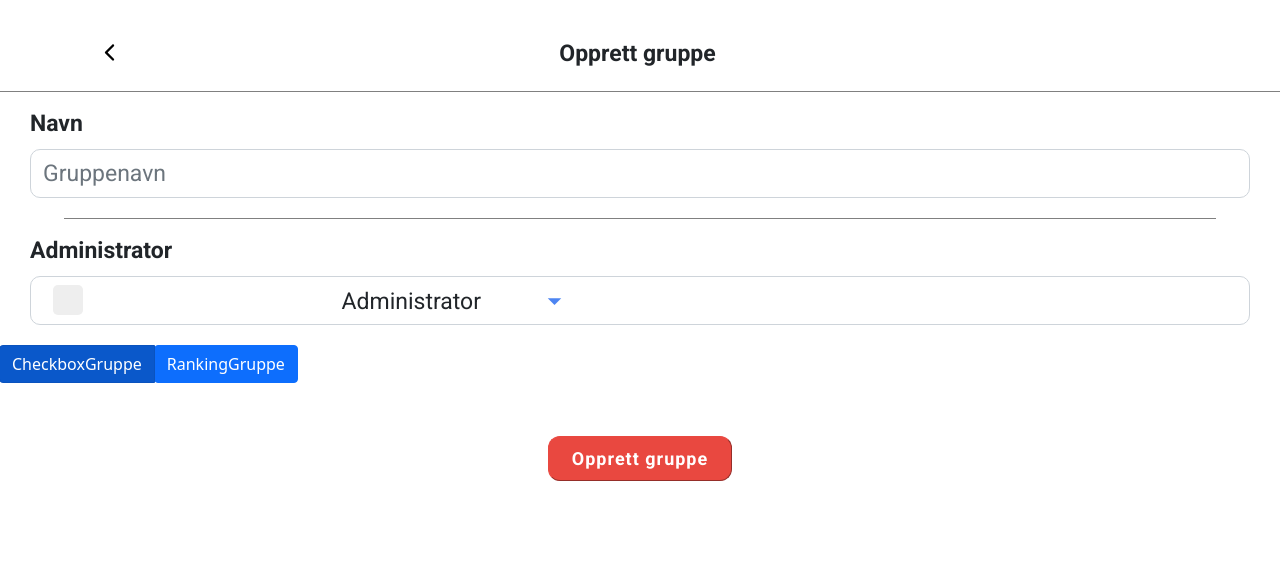
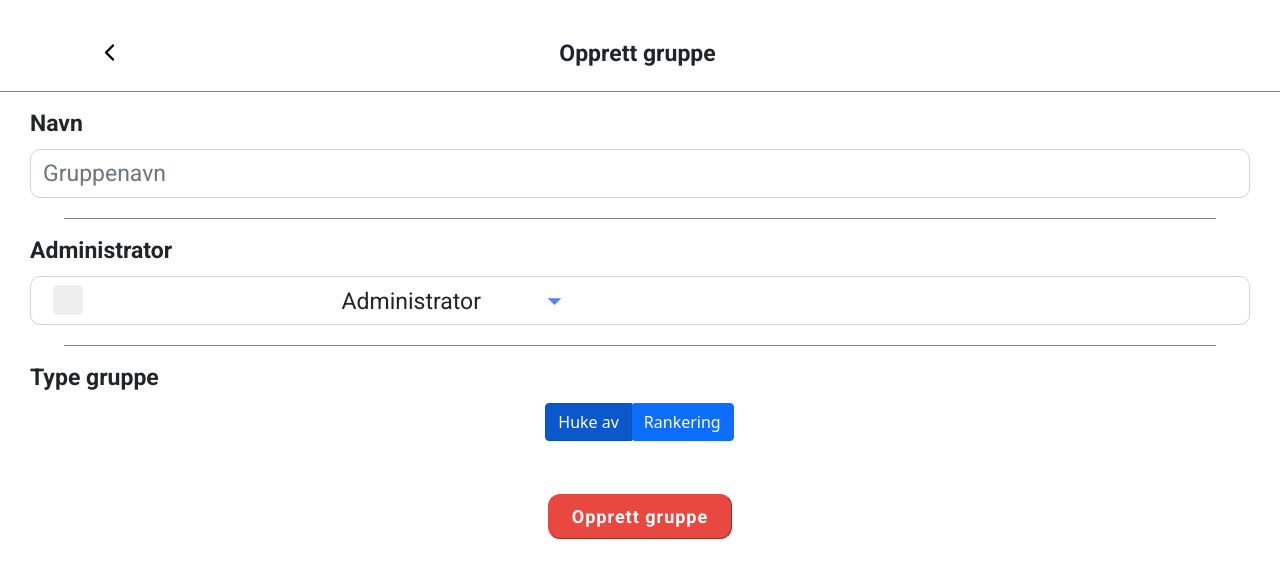
Before and after one commit to G-D-Tech/kompiter, a React (Create React App) app: page /CreateGroup in a window 1280 px wide. Shown: the top 578 px of the page. Built offline with nearby package versions, Linux system fonts and the light colour scheme; no server answers.

Commit message:
design endringer

```diff
--- a/src/screens/CreateGroup.js
+++ b/src/screens/CreateGroup.js
@@ -192,25 +192,30 @@ const CreateGroup = () => {
               Administrator er den eneste som kan legge til eller slette
               utfordringer. (Kan legge til flere administrator senere)
             </label>
-          ) : (
+          ) : null}
+        </form>
+        <div className="navbarTopOpprettUnder"></div>
+      </div>
+      <div>
+        <label className="opprettGruppeSecondHeader">Type gruppe</label>
+        <div className="d-flex justify-content-center">
           <ToggleButtonGroup type="radio" name="options" defaultValue={1}>
             <ToggleButton
               id="tbg-radio-1"
               value={1}
               onClick={() => setGroupType("checkBox")}
             >
-                CheckboxGruppe
+              Huke av
             </ToggleButton>
             <ToggleButton
               id="tbg-radio-2"
               value={2}
               onClick={() => setGroupType("ranking")}
             >
-                RankingGruppe
+              Rankering
             </ToggleButton>
           </ToggleButtonGroup>
-          )}
-        </form>
+        </div>
       </div>
 
       <div className="button-container">
--- a/src/screens/GroupPageAdd.js
+++ b/src/screens/GroupPageAdd.js
@@ -183,7 +183,7 @@ function GroupPageAdd() {
       .collection("groups")
       .doc(group.id)
       .collection("challenges")
-      .doc(challenge)
+      .doc(challenge.id)
       .update({ challengeName: rename });
   }
 
@@ -459,7 +459,7 @@ function GroupPageAdd() {
                       <div
                         className="renameSaveButtonStyle"
                         onClick={() => {
-                          renameChallenge(challenge.id);
+                          renameChallenge(challenge);
                           setRenameIsOpen(!renameIsOpen);
                         }}
                       >
--- a/src/screens/GroupPageSetting.js
+++ b/src/screens/GroupPageSetting.js
@@ -144,11 +144,11 @@ function GroupPageSetting() {
         {GroupPageNavBar(group /* , startDate, endDate */)}
       </div>
       {isAdmin && !group.everyoneIsAdmin ? (
-        <div className="display-membersNotAdminOuter">
-          <label
-            className="uncompletedChallengesText"
-            onClick={() => setOpenAdmins(!openAdmins)}
-          >
+        <div
+          className="display-membersNotAdminOuter"
+          onClick={() => setOpenAdmins(!openAdmins)}
+        >
+          <label className="uncompletedChallengesText">
             Legg til administrator
           </label>
           {openAdmins ? (
--- a/src/styles/ModalGroup.css
+++ b/src/styles/ModalGroup.css
@@ -130,8 +130,6 @@
   display: flex;
   justify-content: space-around !important;
   margin-top: 30px;
-  margin-left: -5%;
-  margin-right: -5%;
   color: white;
 }
 
--- a/src/styles/NavBar.css
+++ b/src/styles/NavBar.css
@@ -21,12 +21,12 @@
 }
 
 .navbarStyle {
-  width: 100%;
   background-color: white;
   border-top-left-radius: 60px;
   border-top-right-radius: 60px;
   border-color: white;
-  padding: 1px;
+  padding-top: 1px;
+  margin-top: 10px;
 }
 
 .closeIcon {
```
Lines whose indentation alone changed are shown as unchanged.
